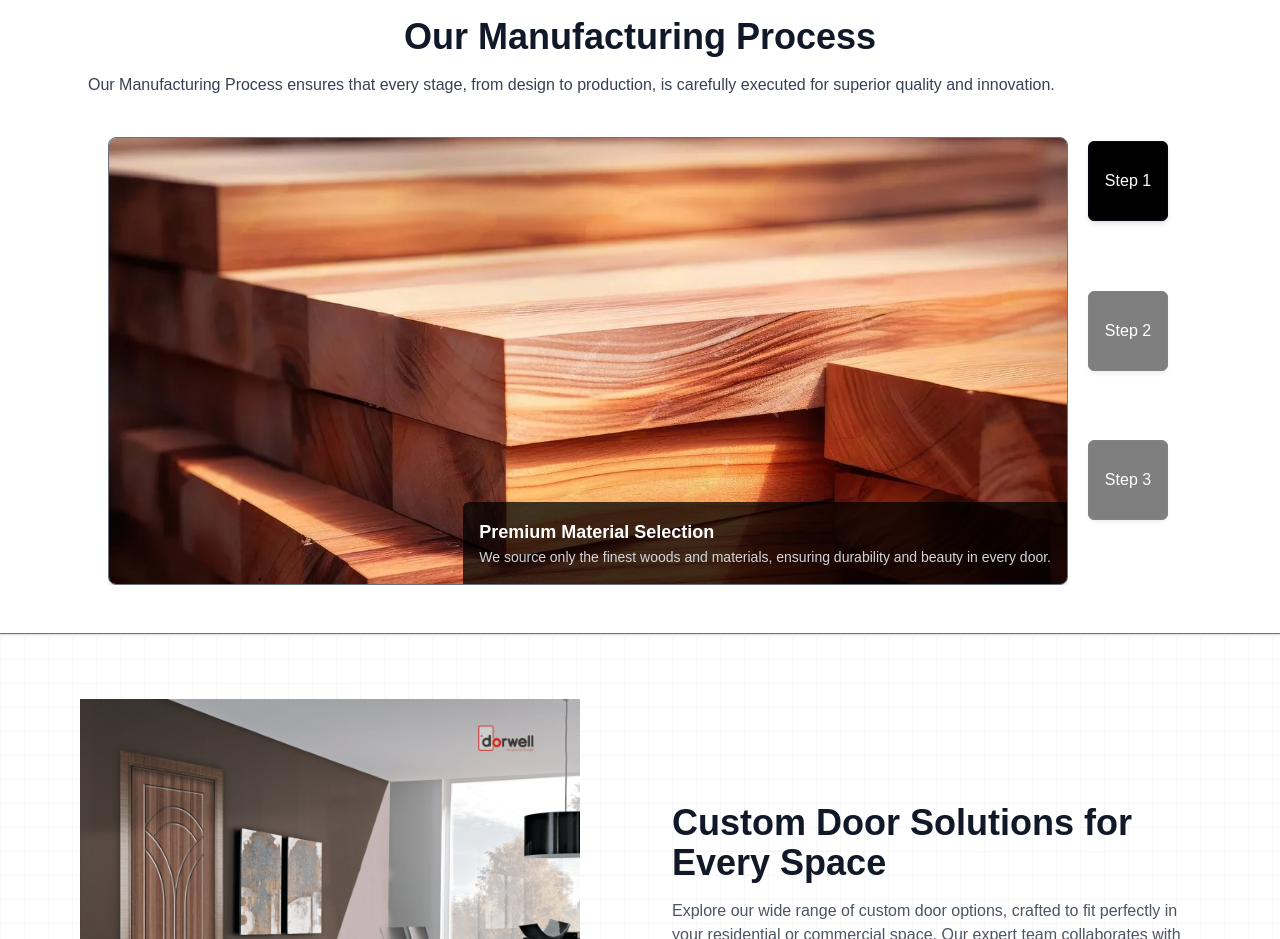
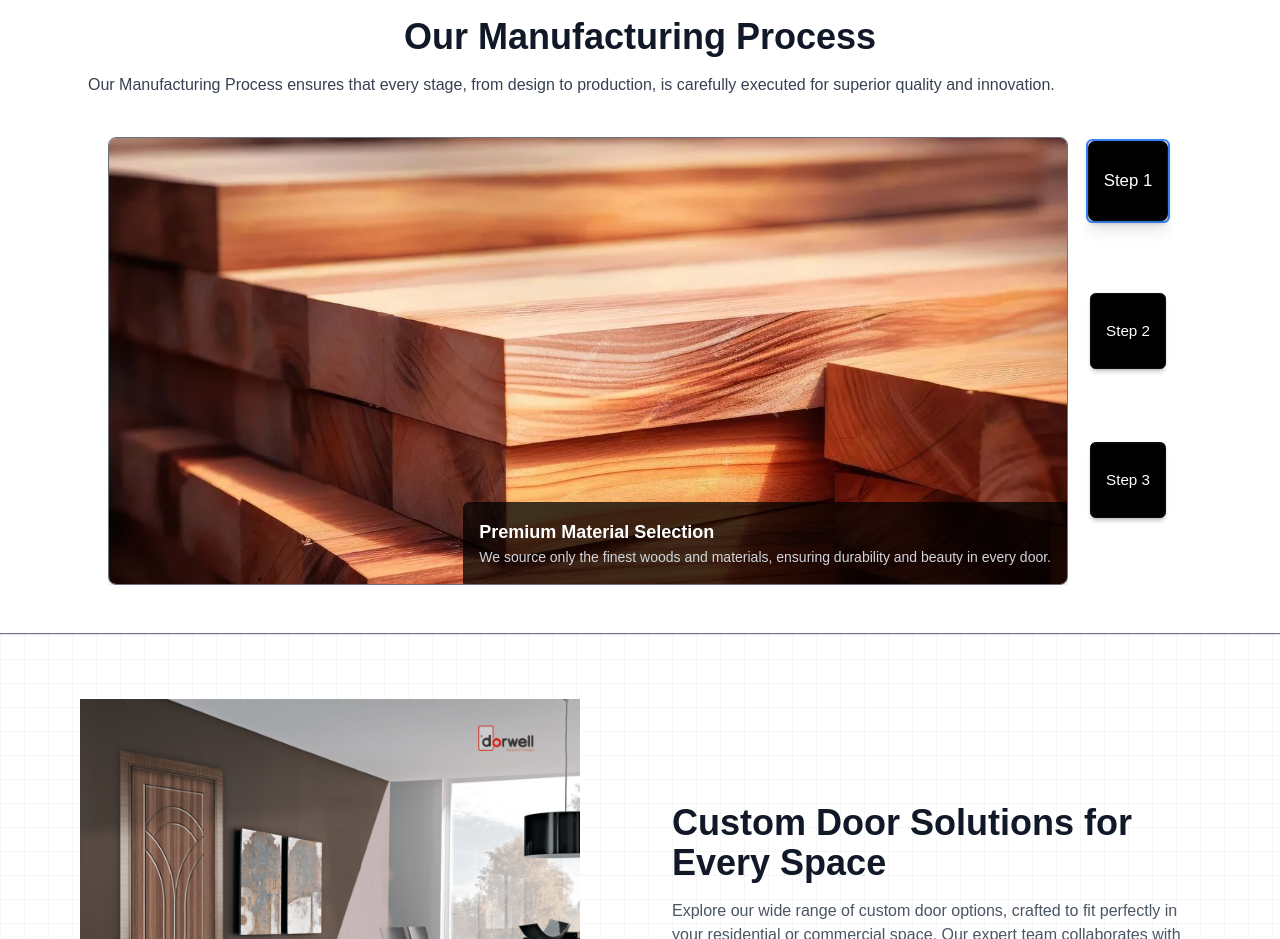
Before and after one commit to MihirJaiswal/dorwell, a Next.js app: page / in a window 1280 px wide. Shown: the part 1800-2739 px from the top of the page. Built offline with nearby package versions, Linux system fonts and the light colour scheme.

Commit message:
some changes

```diff
--- a/src/components/ui/carousel-extended.tsx
+++ b/src/components/ui/carousel-extended.tsx
@@ -282,11 +282,11 @@ const SliderThumbItem = forwardRef<
         className,
       )}
     >
-      <div
-        className={`relative aspect-square h-20 w-full rounded-md opacity-50 transition-opacity ${
-          isSlideActive ? "!opacity-100" : ""
-        }`}
-      >
+     <div
+  className={`relative aspect-square h-20 w-full rounded-md transition-transform duration-300 ${
+    isSlideActive ? "scale-105 border-2 border-blue-500 shadow-lg " : "scale-95 shadow-md"
+  }`}
+>
         {children}
       </div>
     </div>
```
